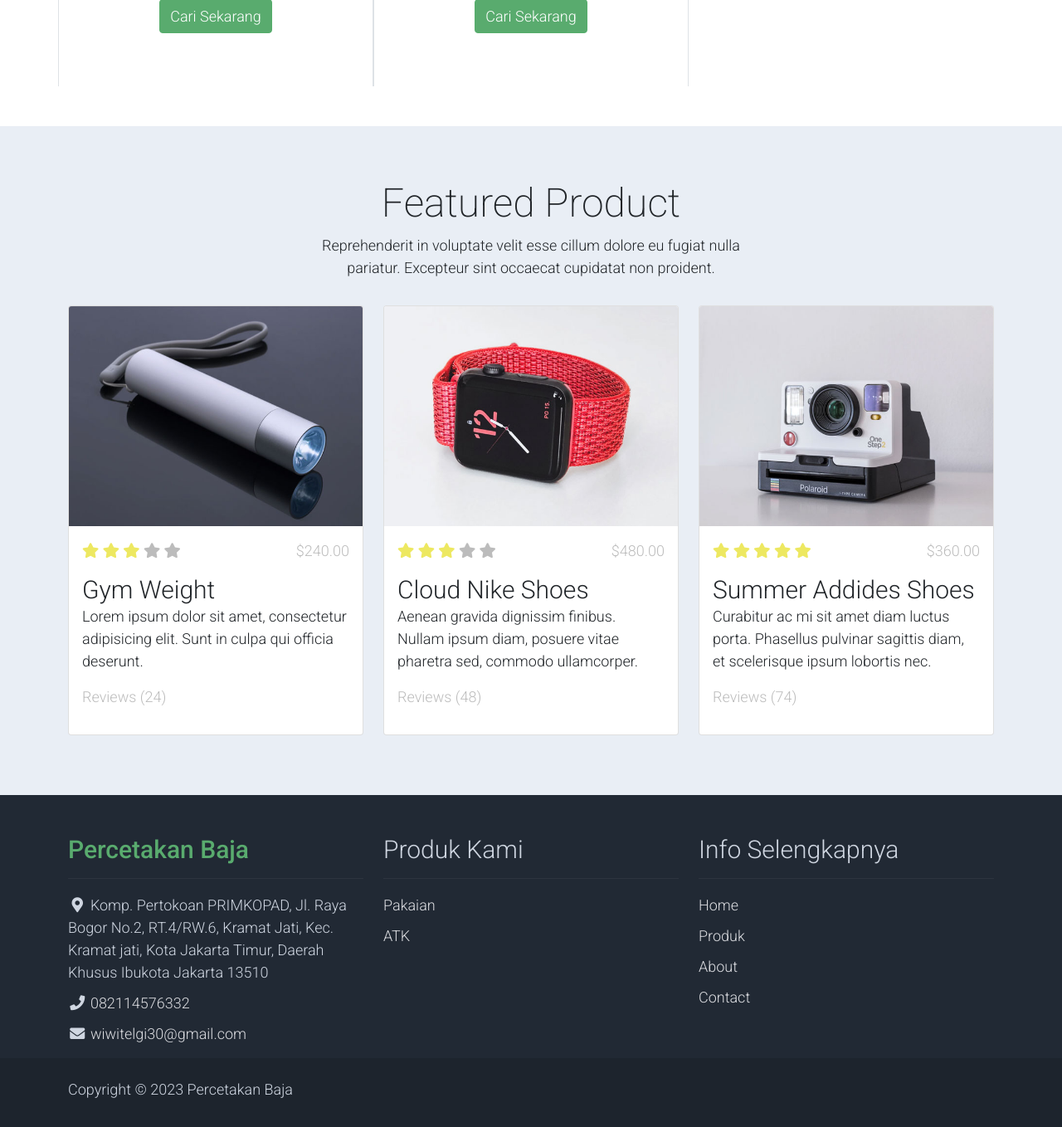
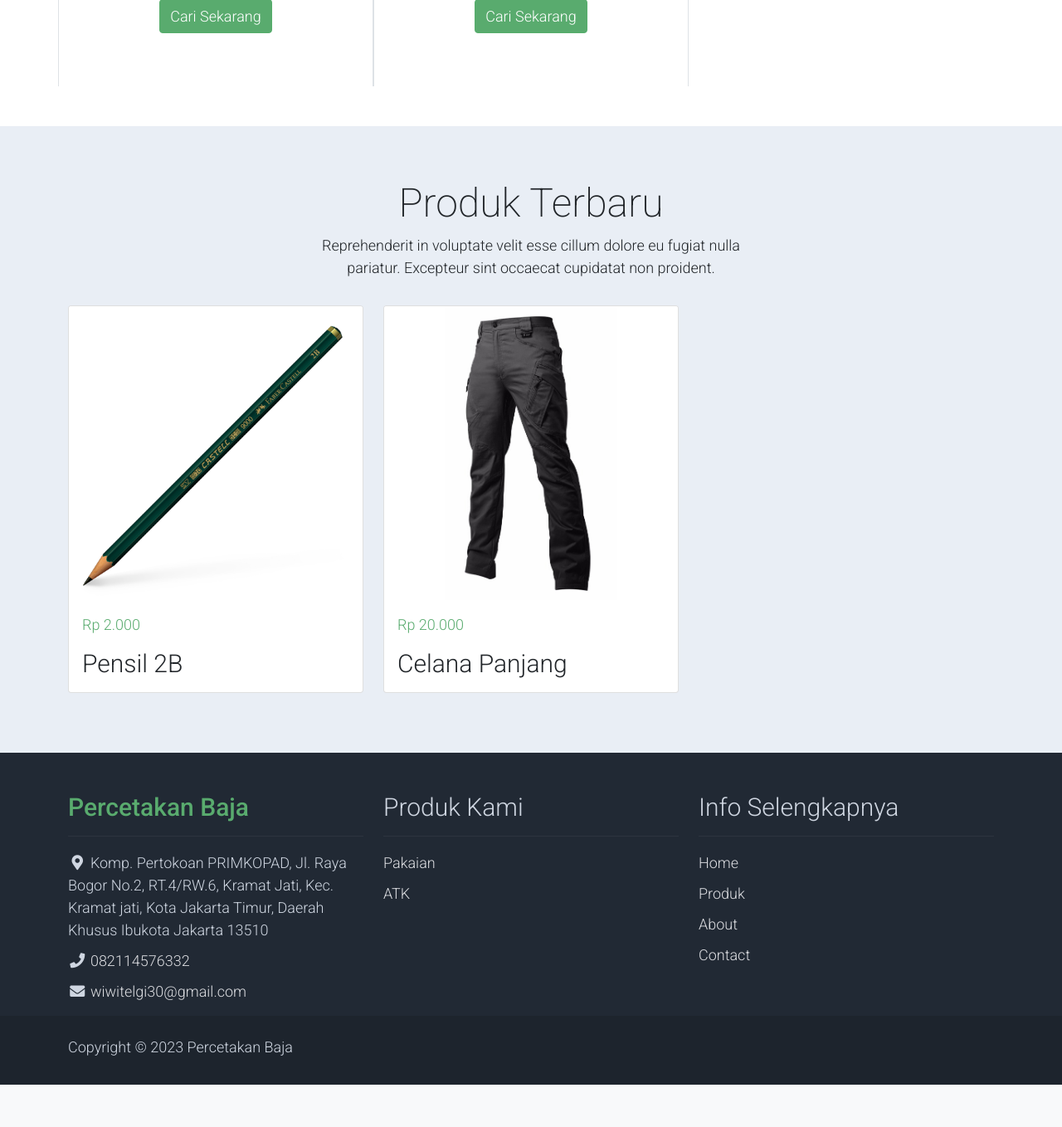
Before and after one commit to wiwitelgi30/percetakan-baja, a CodeIgniter app: page /database/ in a window 1280 px wide. Shown: the part 460-1818 px from the top of the page at 83% size. After the commit the page ends 1767 px from the top, so only its background shows below. Run offline with CodeIgniter, Linux system fonts and the light colour scheme; data comes from the database, SQL or seed files in the repository; tables that the repository leaves empty hold one stand-in row (values such as "Sample post").

Commit message:
new homepage

```diff
--- a/application/controllers/Homepage.php
+++ b/application/controllers/Homepage.php
@@ -7,7 +7,8 @@ class Homepage extends CI_Controller {
     {
         $data = [
             'content'=>'pelanggan/homepage',
-            'kategori_produk' => $this->db->select('*')->get('kategori_produk')->result(),
+            'produk' => $this->db->order_by('id_produk', 'DESC')->limit(3)->get('produk')->result(),
+            'kategori_produk' => $this->db->select('*')->limit(3)->get('kategori_produk')->result(),
         ];
         $this->load->view('pelanggan/layouts/app', $data);
     }
--- a/application/views/pelanggan/homepage.php
+++ b/application/views/pelanggan/homepage.php
@@ -12,7 +12,6 @@
         <div class="row">
             <?php foreach ($kategori_produk as $kategori): ?>
             <div class="col-12 col-md-4 p-5 mt-3 border-end border-start">
-                <!-- <a href="#"><img src="<?= base_url('./assets/pelanggan/img/category_img_03.jpg');?>" class="rounded-circle img-fluid border"></a> -->
                 <h5 class="text-center mt-3 mb-3"><?= $kategori->nama_kategori_produk ?></h5>
                 <p class="text-center"><a href="<?= base_url('/produk?kategori=') . $kategori->nama_kategori_produk ?>" class="btn btn-success">Cari Sekarang</a></p>
             </div>
@@ -27,7 +26,7 @@
         <div class="container py-5">
             <div class="row text-center py-3">
                 <div class="col-lg-6 m-auto">
-                    <h1 class="h1">Featured Product</h1>
+                    <h1 class="h1">Produk Terbaru</h1>
                     <p>
                         Reprehenderit in voluptate velit esse cillum dolore eu fugiat nulla pariatur.
                         Excepteur sint occaecat cupidatat non proident.
@@ -35,78 +34,21 @@
                 </div>
             </div>
             <div class="row">
+                <?php foreach ($produk as $row): ?>
                 <div class="col-12 col-md-4 mb-4">
                     <div class="card h-100">
                         <a href="shop-single.html">
-                            <img src="<?= base_url('./assets/pelanggan/img/feature_prod_01.jpg');?>" class="card-img-top" alt="...">
+                            <img src="<?= base_url('assets/uploads/') .$row->gambar  ?>" class="card-img-top" alt="...">
                         </a>
                         <div class="card-body">
                             <ul class="list-unstyled d-flex justify-content-between">
-                                <li>
-                                    <i class="text-warning fa fa-star"></i>
-                                    <i class="text-warning fa fa-star"></i>
-                                    <i class="text-warning fa fa-star"></i>
-                                    <i class="text-muted fa fa-star"></i>
-                                    <i class="text-muted fa fa-star"></i>
-                                </li>
-                                <li class="text-muted text-right">$240.00</li>
+                                <li class="text-success text-right">Rp <?= number_format($row->harga,0,',','.') ?></li>
                             </ul>
-                            <a href="shop-single.html" class="h2 text-decoration-none text-dark">Gym Weight</a>
-                            <p class="card-text">
-                                Lorem ipsum dolor sit amet, consectetur adipisicing elit. Sunt in culpa qui officia deserunt.
-                            </p>
-                            <p class="text-muted">Reviews (24)</p>
+                            <a href="shop-single.html" class="h2 text-decoration-none text-dark"><?= $row->nama_produk ?></a>
                         </div>
                     </div>
                 </div>
-                <div class="col-12 col-md-4 mb-4">
-                    <div class="card h-100">
-                        <a href="shop-single.html">
-                            <img src="<?= base_url('./assets/pelanggan/img/feature_prod_02.jpg');?>" class="card-img-top" alt="...">
-                        </a>
-                        <div class="card-body">
-                            <ul class="list-unstyled d-flex justify-content-between">
-                                <li>
-                                    <i class="text-warning fa fa-star"></i>
-                                    <i class="text-warning fa fa-star"></i>
-                                    <i class="text-warning fa fa-star"></i>
-                                    <i class="text-muted fa fa-star"></i>
-                                    <i class="text-muted fa fa-star"></i>
-                                </li>
-                                <li class="text-muted text-right">$480.00</li>
-                            </ul>
-                            <a href="shop-single.html" class="h2 text-decoration-none text-dark">Cloud Nike Shoes</a>
-                            <p class="card-text">
-                                Aenean gravida dignissim finibus. Nullam ipsum diam, posuere vitae pharetra sed, commodo ullamcorper.
-                            </p>
-                            <p class="text-muted">Reviews (48)</p>
-                        </div>
-                    </div>
-                </div>
-                <div class="col-12 col-md-4 mb-4">
-                    <div class="card h-100">
-                        <a href="shop-single.html">
-                            <img src="<?= base_url('./assets/pelanggan/img/feature_prod_03.jpg');?>" class="card-img-top" alt="...">
-                        </a>
-                        <div class="card-body">
-                            <ul class="list-unstyled d-flex justify-content-between">
-                                <li>
-                                    <i class="text-warning fa fa-star"></i>
-                                    <i class="text-warning fa fa-star"></i>
-                                    <i class="text-warning fa fa-star"></i>
-                                    <i class="text-warning fa fa-star"></i>
-                                    <i class="text-warning fa fa-star"></i>
-                                </li>
-                                <li class="text-muted text-right">$360.00</li>
-                            </ul>
-                            <a href="shop-single.html" class="h2 text-decoration-none text-dark">Summer Addides Shoes</a>
-                            <p class="card-text">
-                                Curabitur ac mi sit amet diam luctus porta. Phasellus pulvinar sagittis diam, et scelerisque ipsum lobortis nec.
-                            </p>
-                            <p class="text-muted">Reviews (74)</p>
-                        </div>
-                    </div>
-                </div>
+                <?php endforeach; ?>
             </div>
         </div>
     </section>
```
